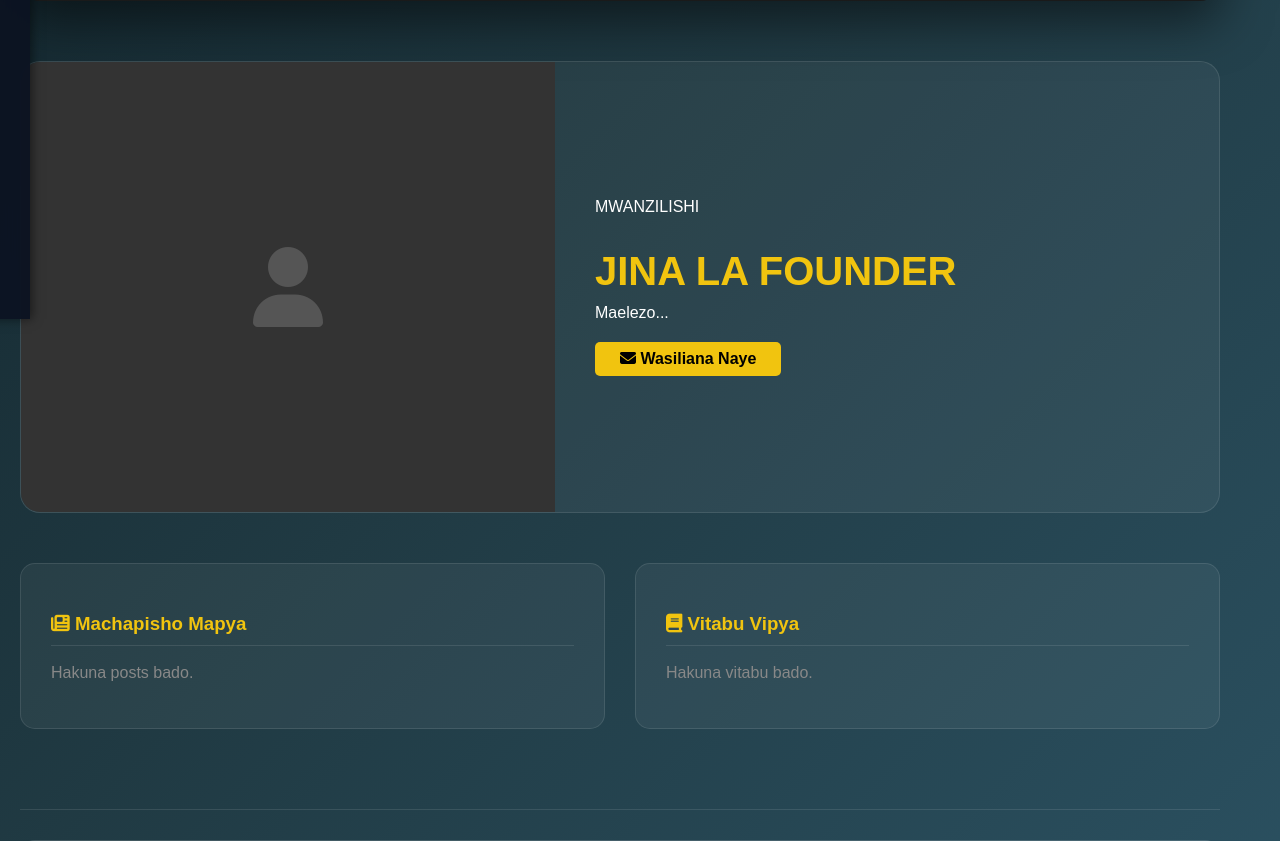
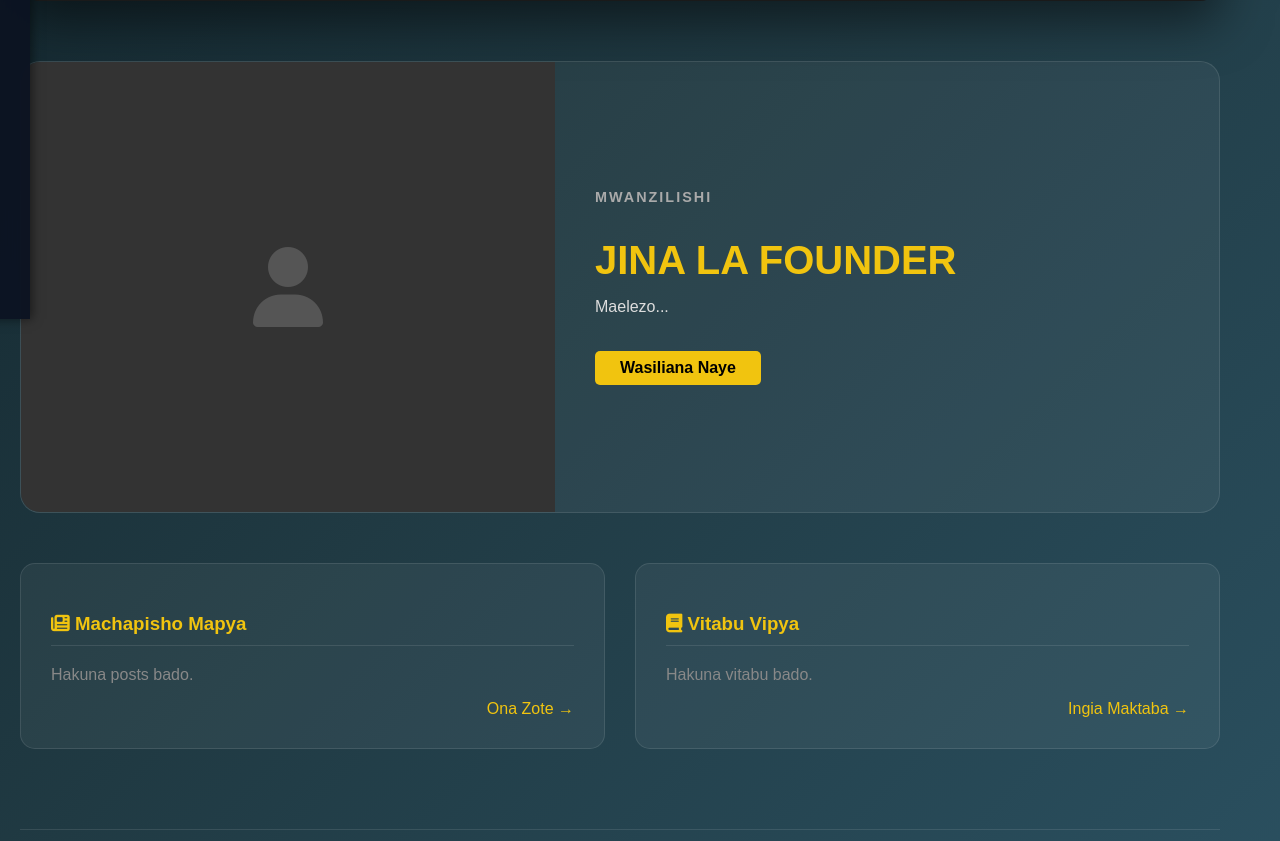
Before and after one commit to abdondismas0-hub/impactful-mind-web, a Flask app: page / in a window 1280 px wide. Shown: the part 581-1422 px from the top of the page. Run offline with Flask 3, Linux system fonts and the light colour scheme.

Commit message:
Update index.html

```diff
--- a/templates/index.html
+++ b/templates/index.html
@@ -2,23 +2,20 @@
 
 {% block content %}
 
-    <!-- 1. SLIDESHOW (Carousel) - PICHA ZINAONEKANA VIZURI -->
+    <!-- 1. SLIDESHOW (SMART FIT - HAIKATIKI) -->
     <div class="carousel-container" style="margin-bottom: 60px;">
         {% if carousel_posts %}
             {% for post in carousel_posts %}
             <div class="carousel-item fade" style="display: {{ 'block' if loop.first else 'none' }};">
 
-                <!-- LOGIC MPYA YA PICHA: Ikiwa ni Link, tumia Link. Ikiwa ni Jina, tumia download -->
-                {% set img_src = post.image_file if 'http' in post.image_file else url_for('download_book', filename=post.image_file) %}
+                <!-- Background Blur (Inajaza nafasi tupu) -->
+                <div class="slide-bg" style="background-image: url('{{ url_for('download_book', filename=post.image_file) }}');"></div>
 
-                <!-- Background Blur -->
-                <div class="slide-bg" style="background-image: url('{{ img_src }}');"></div>
-
-                <!-- Picha Halisi (Haikatiki) -->
-                <img src="{{ img_src }}" class="slide-img-contain" alt="{{ post.title }}">
+                <!-- Picha Halisi (Inaonekana Yote) -->
+                <img src="{{ url_for('download_book', filename=post.image_file) }}" class="slide-img-front" alt="{{ post.title }}">
 
                 <div class="carousel-caption">
-                    <h2 style="color: var(--accent); font-size: 2.2rem; text-shadow: 2px 2px 4px #000;">{{ post.title }}</h2>
+                    <h2>{{ post.title }}</h2>
                     <a href="{{ url_for('view_post', post_id=post.id) }}" class="btn">Soma Zaidi</a>
                 </div>
             </div>
@@ -33,13 +30,11 @@
         {% endif %}
     </div>
 
-    <!-- 2. FOUNDER SECTION (SQUARE KUBWA - KISASA) -->
+    <!-- 2. FOUNDER SECTION -->
     <section class="founder-card">
         <div class="founder-img-box">
             {% if about_info and about_info.founder_image %}
-                <!-- LOGIC MPYA YA PICHA KWA FOUNDER -->
-                {% set founder_src = about_info.founder_image if 'http' in about_info.founder_image else url_for('download_book', filename=about_info.founder_image) %}
-                <img src="{{ founder_src }}" class="founder-img" alt="Founder">
+                <img src="{{ url_for('download_book', filename=about_info.founder_image) }}" class="founder-img" alt="Founder">
             {% else %}
                 <div style="width: 100%; height: 100%; display: flex; align-items: center; justify-content: center; background: #333;">
                     <i class="fas fa-user fa-5x" style="color: #555;"></i>
@@ -48,49 +43,60 @@
         </div>
 
         <div class="founder-info">
-            <span class="founder-title">MWANZILISHI</span>
+            <span style="color: #aaa; letter-spacing: 2px; font-weight: bold; font-size: 0.9rem; margin-bottom: 10px; display: block;">MWANZILISHI</span>
             <h2>{{ about_info.founder_name if about_info else 'Jina la Founder' }}</h2>
-            <div class="founder-bio">
+            <div style="color: #ddd; line-height: 1.8; margin-bottom: 30px;">
                 {{ about_info.founder_bio if about_info else 'Maelezo ya mwanzilishi yataonekana hapa...' }}
             </div>
-
-            <div style="margin-top: 20px;">
-                <a href="{{ url_for('contact') }}" class="btn"><i class="fas fa-envelope"></i> Wasiliana Naye</a>
-            </div>
+            <a href="{{ url_for('contact') }}" class="btn">Wasiliana Naye</a>
         </div>
     </section>
 
     <!-- 3. LATEST CONTENT -->
     <div style="display: grid; grid-template-columns: repeat(auto-fit, minmax(300px, 1fr)); gap: 30px;">
+
         <!-- Latest Posts -->
         <div class="glass-panel">
-            <h3 style="color: var(--accent); border-bottom: 1px solid rgba(255,255,255,0.1); padding-bottom: 10px;">
+            <h3 style="color: var(--accent); border-bottom: 1px solid rgba(255,255,255,0.1); padding-bottom: 10px; margin-bottom: 20px;">
                 <i class="fas fa-newspaper"></i> Machapisho Mapya
             </h3>
-            <ul style="list-style: none; padding: 0;">
-                {% for post in posts %}
-                <li style="padding: 15px 0; border-bottom: 1px solid rgba(255,255,255,0.05);">
-                    <a href="{{ url_for('view_post', post_id=post.id) }}" style="color: white; font-weight: bold; text-decoration: none; font-size: 1.1rem;">{{ post.title }}</a>
-                    <br><small style="color: #aaa;">{{ post.date_posted.strftime('%d %b %Y') }}</small>
-                </li>
-                {% else %}
-                    <li style="color: #888;">Hakuna posts bado.</li>
-                {% endfor %}
-            </ul>
+
+            {% for post in posts %}
+            <div class="post-list-item">
+                <!-- Picha Ndogo (Thumbnail) -->
+                <div class="post-thumb-box">
+                    {% if post.image_file %}
+                    <img src="{{ url_for('download_book', filename=post.image_file) }}" class="post-thumb-img">
+                    {% else %}
+                    <div style="width: 100%; height: 100%; background: #333;"></div>
+                    {% endif %}
+                </div>
+
+                <div>
+                    <a href="{{ url_for('view_post', post_id=post.id) }}" style="color: white; font-weight: bold; text-decoration: none; font-size: 1rem;">{{ post.title }}</a>
+                    <br>
+                    <small style="color: #aaa;">{{ post.date_posted.strftime('%d %b %Y') }}</small>
+                </div>
+            </div>
+            {% else %}
+                <p style="color: #888;">Hakuna posts bado.</p>
+            {% endfor %}
+
+            <div style="text-align: right; margin-top: 15px;">
+                <a href="{{ url_for('posts') }}" style="color: var(--accent); text-decoration: none;">Ona Zote &rarr;</a>
+            </div>
         </div>
 
         <!-- Latest Books -->
         <div class="glass-panel">
-            <h3 style="color: var(--accent); border-bottom: 1px solid rgba(255,255,255,0.1); padding-bottom: 10px;">
+            <h3 style="color: var(--accent); border-bottom: 1px solid rgba(255,255,255,0.1); padding-bottom: 10px; margin-bottom: 20px;">
                 <i class="fas fa-book"></i> Vitabu Vipya
             </h3>
             <ul style="list-style: none; padding: 0;">
                 {% for book in books %}
                 <li style="padding: 15px 0; border-bottom: 1px solid rgba(255,255,255,0.05); display: flex; justify-content: space-between; align-items: center;">
                     <span style="font-weight: bold; color: #fff;">{{ book.title }}</span>
-                    <!-- LOGIC MPYA YA KUPAKUA KITABU -->
-                    {% set book_link = book.file_path if 'http' in book.file_path else url_for('download_book', filename=book.file_path) %}
-                    <a href="{{ book_link }}" target="_blank" style="color: var(--success); text-decoration: none; background: rgba(46,204,113,0.1); padding: 5px 10px; border-radius: 5px;">
+                    <a href="{{ url_for('download_book', filename=book.file_path) }}" style="color: var(--success); text-decoration: none; background: rgba(46,204,113,0.1); padding: 5px 10px; border-radius: 5px;">
                         <i class="fas fa-download"></i> PDF
                     </a>
                 </li>
@@ -98,9 +104,13 @@
                     <li style="color: #888;">Hakuna vitabu bado.</li>
                 {% endfor %}
             </ul>
+             <div style="text-align: right; margin-top: 15px;">
+                <a href="{{ url_for('library') }}" style="color: var(--accent); text-decoration: none;">Ingia Maktaba &rarr;</a>
+            </div>
         </div>
     </div>
 
+    <!-- Script for Slideshow -->
     <script>
         let slideIndex = 0;
         const items = document.querySelectorAll('.carousel-item');
@@ -109,7 +119,7 @@
                 for(let i=0; i<items.length; i++) items[i].style.display = "none";
                 slideIndex++;
                 if(slideIndex > items.length) slideIndex = 1;
-                items[slideIndex-1].style.display = "block";
+                items[slideIndex-1].style.display = "flex"; /* Changed from block to flex for centering */
                 setTimeout(cycleSlides, 5000);
             }
         }
```
